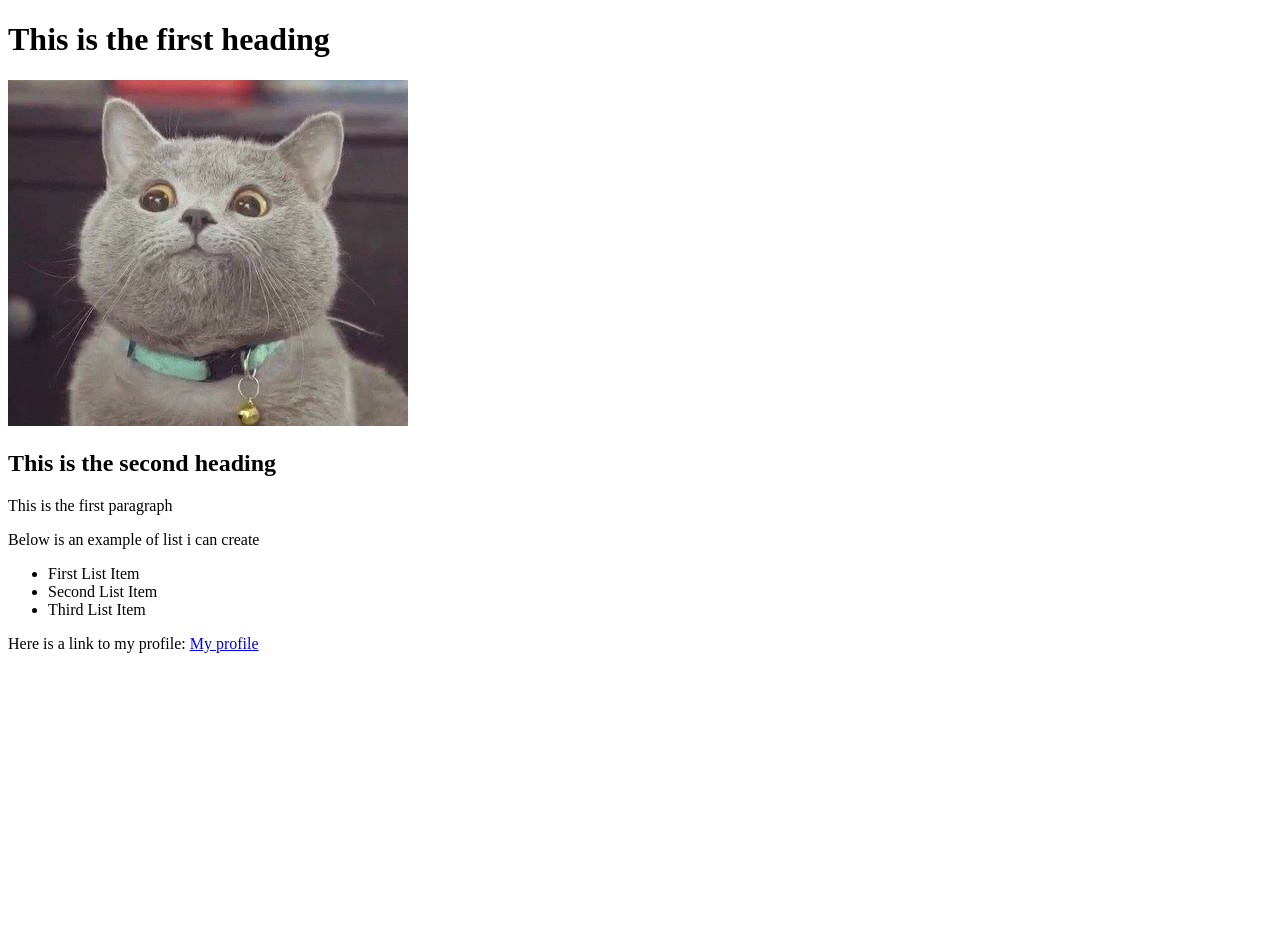
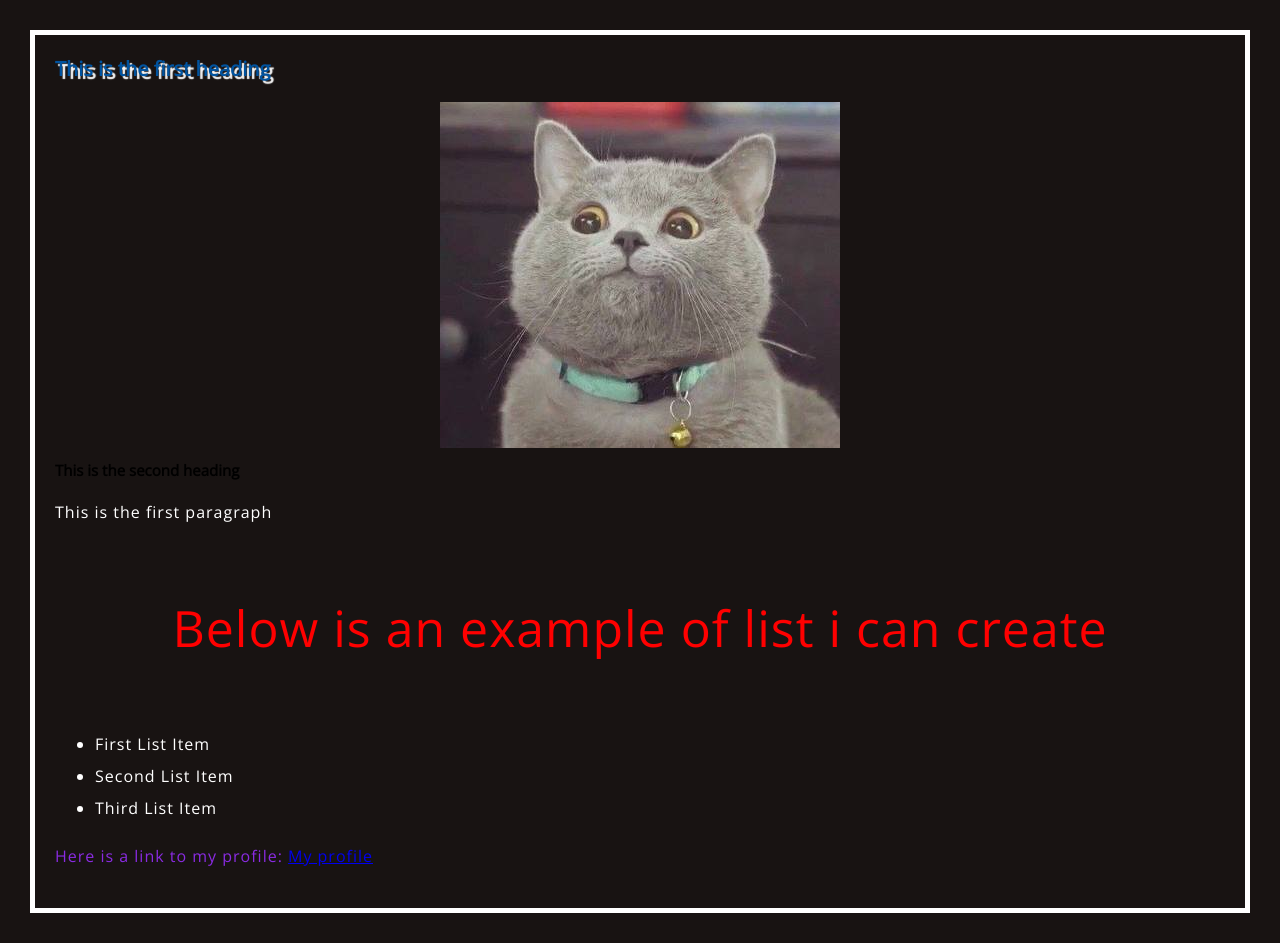
Before and after one commit to Forzafonz/git-test, a plain HTML site: page index.html in a window 1280 px wide. Before the commit the page ends 800 px from the top, so only its background shows below. Drawn offline with nearby package versions, Linux system fonts and the light colour scheme.

Commit message:
"Adding a little bit of styling"

```diff
--- a/index.html
+++ b/index.html
@@ -1,7 +1,12 @@
 <!DOCTYPE html>
 <html>
   <head>
+    <!-- Link to Styles Selector-->
+    <link href="styles/style.css" rel="stylesheet">
     <meta charset="utf-8">
+    <!-- Font Selector-->
+    <link href="https://fonts.googleapis.com/css?family=Open+Sans" rel="stylesheet">
+    <!-- Font Selector end-->
     <title>My test page</title>
   </head>
   <body>
@@ -9,12 +14,12 @@
     <img src="images/153247132518911821.jpg" alt="My test image">
     <h2>This is the second heading</h2>
     <p>This is the first paragraph</p>
-    <p> Below is an example of list i can create</p>
+    <p id = "my-id"> Below is an example of list i can create</p>
     <ul>
-      <li> First List Item</li>
+      <li id = "first-element"> First List Item</li>
       <li> Second List Item</li>
       <li> Third List Item</li>
     </ul>
-    <p>Here is a link to my profile: <a href="https://github.com/Forzafonz">My profile</a></p>
+    <p id = "another-id">Here is a link to my profile: <a href="https://github.com/Forzafonz">My profile</a></p>
   </body>
 </html>
--- /dev/null
+++ b/styles/style.css
@@ -0,0 +1,35 @@
+#my-id {
+    color: red;
+    text-align: center;
+    font-size: 50px;
+  }
+p#another-id {
+  color:blueviolet
+}
+html {
+  font-size: 10px;
+  font-family: "Open Sans", sans-serif;
+}
+p, li {
+  font-size: 16px;
+  line-height: 2;
+  letter-spacing: 1px;
+  color: white;
+}
+body {
+  width: auto;
+  margin: 30px;
+  background-color: #181312;
+  padding: 0 20px 20px 20px;
+  border: 5px solid white;
+}
+h1 {
+  margin: 0;
+  padding: 20px 0;
+  color: #00539F;
+  text-shadow: 3px 3px 1px whitesmoke;
+}
+img {
+  display: block;
+  margin: 0 auto;
+}
```
